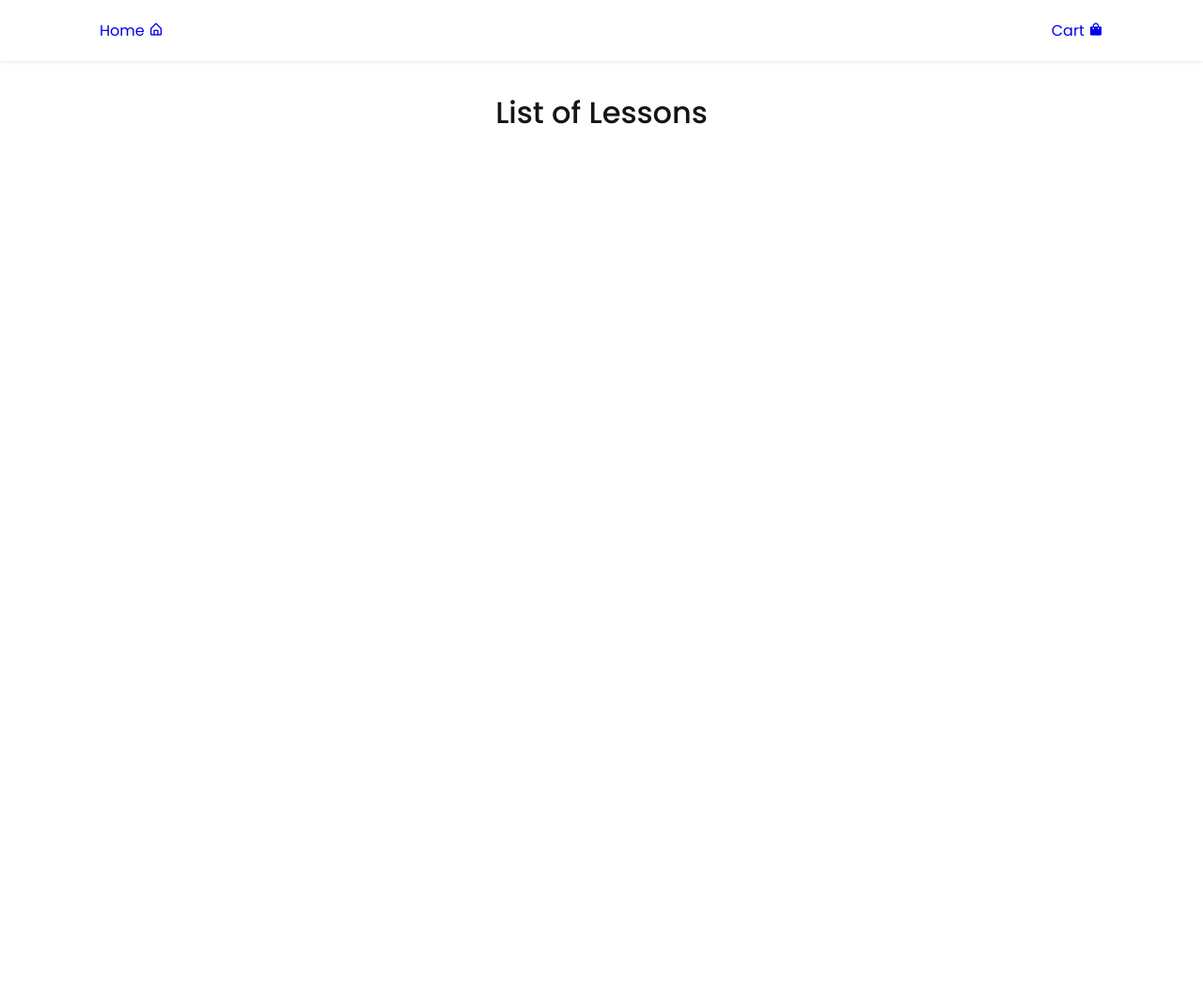
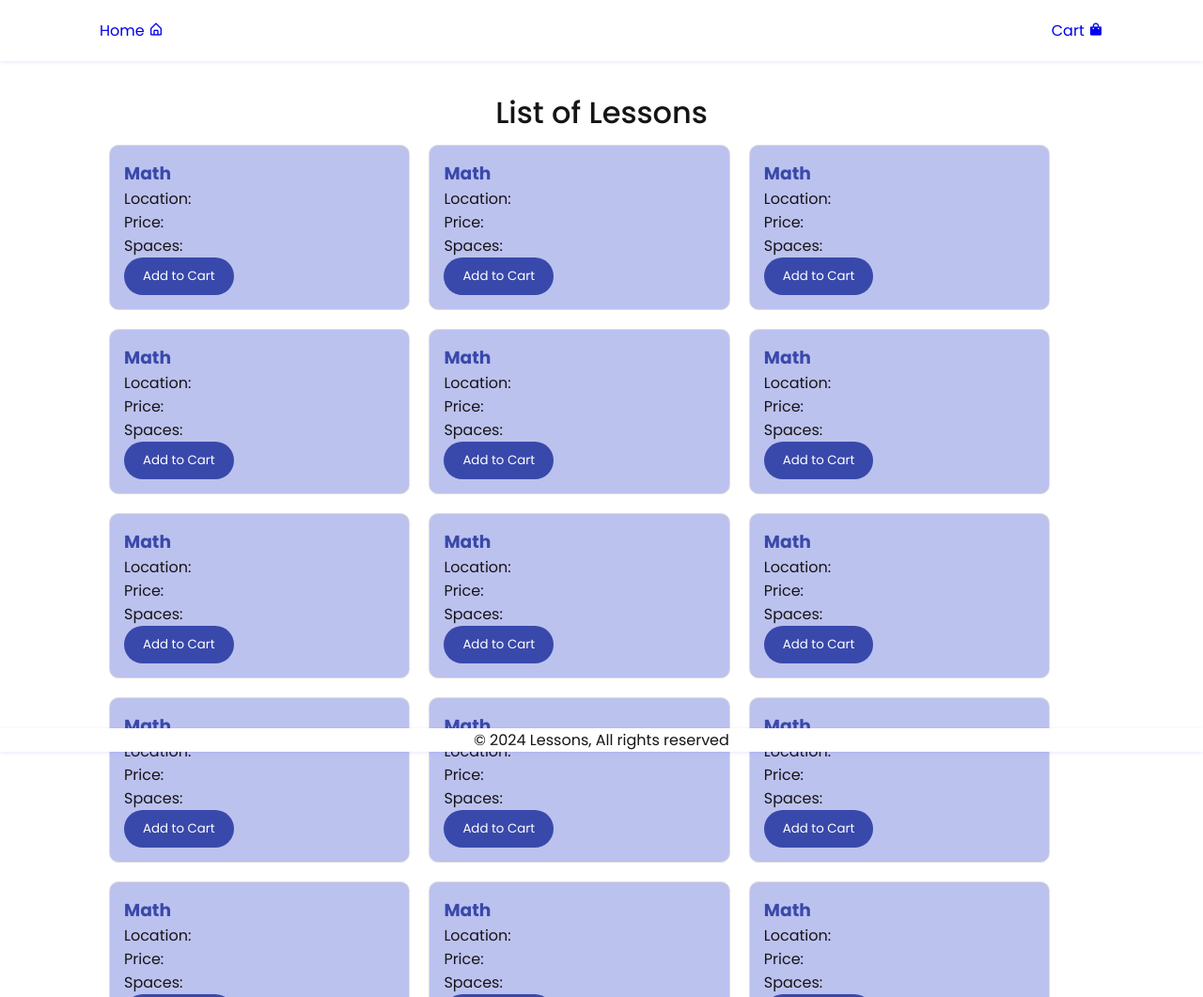
Before and after one commit to OrruSupreme/CST3144-Coursework, a plain HTML site: page products.html in a window 1280 px wide. Shown: the top 1061 px of the page at 94% size. Before the commit the page ends 800 px from the top, so only its background shows below. Drawn offline with nearby package versions, Linux system fonts and the light colour scheme.

Commit message:
first commit

```diff
--- a/assets/style.css
+++ b/assets/style.css
@@ -18,9 +18,9 @@
 
 }
 
-img{
+/* img{
     width: 100%;
-}
+} */
 
 
 
@@ -63,3 +63,43 @@ section{
 .products{
     margin-top: 2rem;
 }
+
+.list{
+    display: flex ;
+    flex-wrap: wrap;
+
+
+}
+
+.add-to-cart{
+    background-color: #3949ab;
+    color: #fff;
+    text-decoration: none;
+    padding: 10px 20px;
+    border: none;
+    border-radius: 50px;
+    cursor: pointer;
+}
+
+.product{
+    border: 1px solid #ddd;
+    padding: 15px;
+    margin: 10px;
+    width: 30%;
+    background-color: #bcc2ee;
+    border-radius: 10px;
+}
+
+.product h3{
+    color: #3949ab;
+}
+
+footer{
+    text-align: center;
+    position: fixed;
+    bottom: 0;
+    left: 0;
+    width: 100%;
+    background: var(--bg-color);
+    box-shadow: 0 1px 4px hsla(232, 75%, 61%, 0.15);
+}
--- a/products.html
+++ b/products.html
@@ -24,13 +24,42 @@
 
         <section class="products container">
             <h2 class="section-title"> List of Lessons</h2>
+            <div class="List">
+                <div v-for="course in courses" class="product">
+                    <!-- <img src="/Images/math-regular-24.png"> -->
+                    <h3>Math</h3>
+                    <p>Location: <span></span></p>
+                    <p>Price: <span></span></p>
+                    <p>Spaces: <span></span></p>
+                    <button type="button" class="add-to-cart" @click="addTocart" >Add to Cart</button>
+                </div>
+            </div>
+            <button type="button" @click="checkOut(cart)" class="add-to-cart">Checkout</button>
+        </section>
 
-            <div class="products-content">
-
-            </div>
-        </section>
+        <footer>
+            <p> © 2024 Lessons, All rights reserved</p>
+        </footer>
 
     </div>
 
+    <script type="text/javascript">
+        new Vue({
+            el:'#app',
+            data:{
+                courses: Array.from( {length: 20}, (x, i) => i),
+                cart:[]
+            },
+            methods:{
+                addTocart(param) {
+                    this.cart.push(param);
+                    alert('Added to Cart');
+                },
+                checkOut(cart) {
+                    console.log()
+                }
+            }
+        })
+    </script>
 </body>
 </html>
```
Also changed, not shown: index.html (+3 -1 lines), Images/math-regular-24.png (added), 1 other file.
